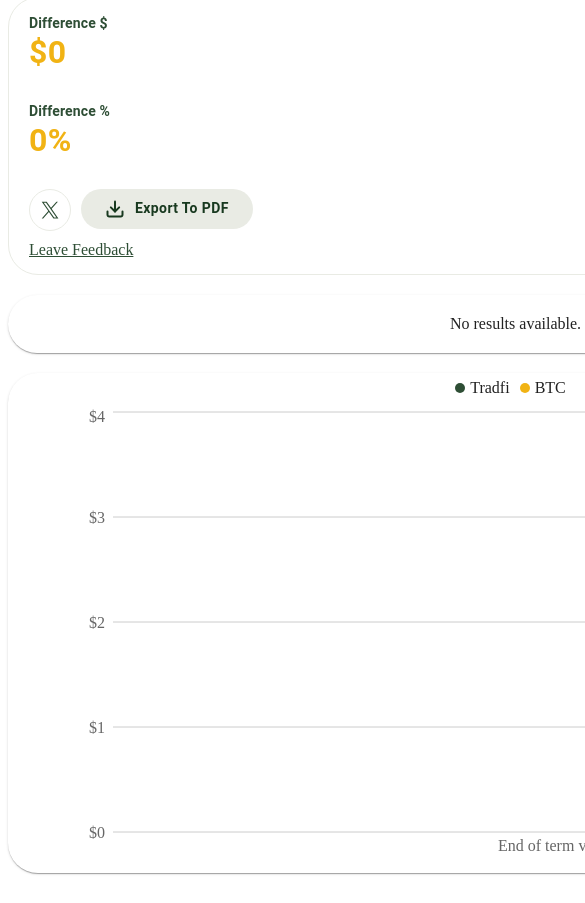
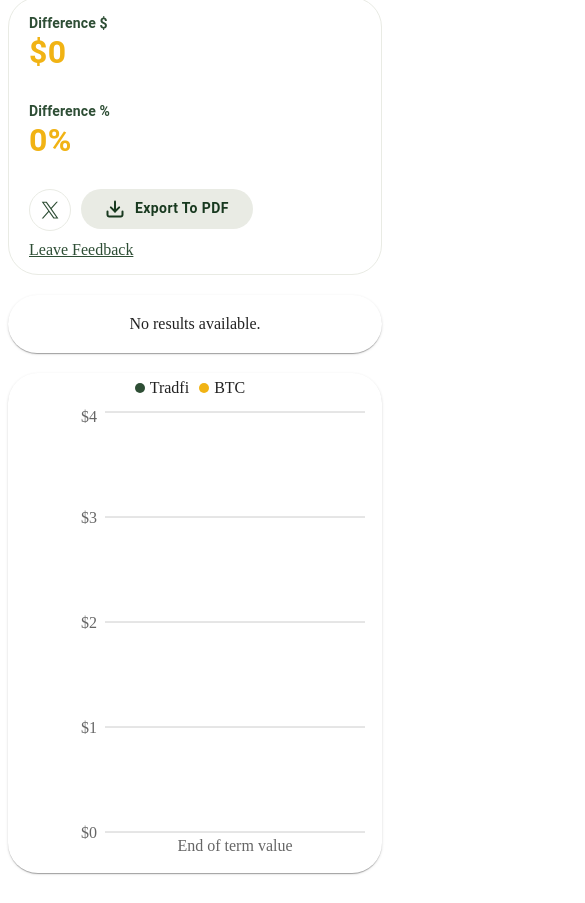
Before and after one commit to acvid3/bitcoinmath-calc-components, a React (Create React App) app: page / in a window 390 px wide. Shown: the part 578-1481 px from the top of the page, 585 px wide, since content can reach past the window. Built offline with nearby package versions, Linux system fonts and the light colour scheme; the HTML template or start-up script is replaced by a standard one.

Commit message:
Make edits

```diff
--- a/src/appStyle.js
+++ b/src/appStyle.js
@@ -16,14 +16,20 @@ export const sx = {
         width: '1015px',
         display: 'flex',
         flexDirection: 'column',
-        gap: '20px'
+        gap: '20px',
+        '@media (max-width: 678px)': {
+            width: '100%',
+        },
     },
 
     toolbarPaper: {
         display: 'flex',
         flexDirection: 'column',
         gap: '20px',
-        boxShadow: 'none'
+        boxShadow: 'none',
+        '@media (max-width: 678px)': {
+            width: '100%',
+        },
     },
 
     resultsBox: {
@@ -47,7 +53,10 @@ export const sx = {
     chartBox: {
         display: 'flex',
         flexDirection: 'column',
-        gap: '20px'
+        gap: '20px',
+        '@media (max-width: 678px)': {
+            width: '100%',
+        },
     },
 
     chartPaper: {
```
